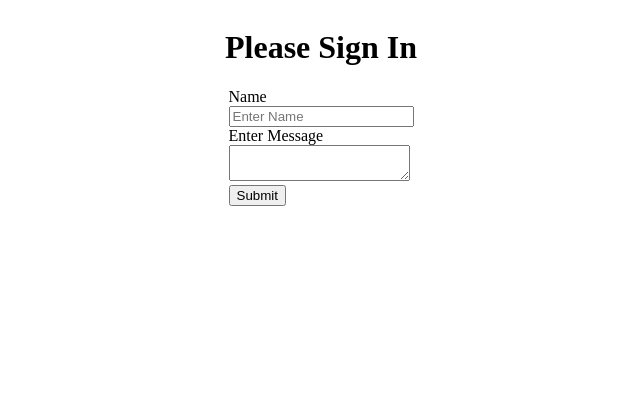
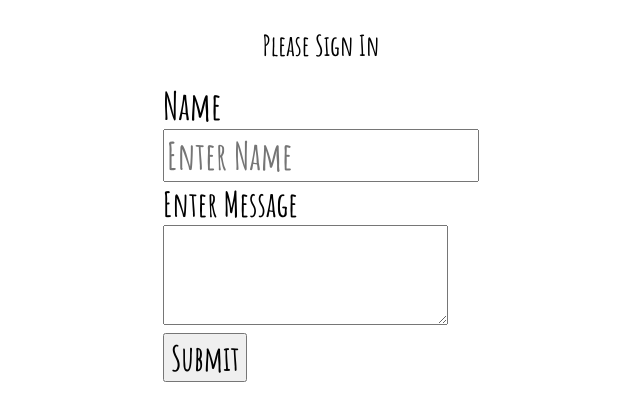
Before and after one commit to zcaldwell/react-useContext-fromscratch, a React app: page / in a window 1280 px wide. Shown: the top 420 px of the page, without its empty margins (319-959 px from the left). Built offline with nearby package versions, Linux system fonts and the light colour scheme.

Commit message:
moving on to testing

```diff
--- /dev/null
+++ b/src/App.css
@@ -0,0 +1,7 @@
+@import url('https://fonts.googleapis.com/css2?family=Amatic+SC:wght@700&display=swap');
+
+* {
+  font-family: 'Amatic SC';
+  font-weight: 700;
+  font-size: 110%;
+}
--- a/src/App.jsx
+++ b/src/App.jsx
@@ -1,5 +1,6 @@
 import Home from './views/Home/Home';
 import { UserProvider } from './context/UserContext';
+import './App.css';
 
 export default function App() {
   return (
--- a/src/components/MessageList/MessageList.css
+++ b/src/components/MessageList/MessageList.css
@@ -5,3 +5,8 @@
   align-items: center;
   margin: 10px;
 }
+
+.allList {
+  display: flex;
+  flex-direction: row;
+}
--- a/src/components/MessageList/MessageList.jsx
+++ b/src/components/MessageList/MessageList.jsx
@@ -3,13 +3,13 @@ import { useMessage } from '../../context/MessageContext';
 import Message from '../Message/Message';
 import styles from './MessageList.css';
 
-const { listItems } = styles;
+const { listItems, allList } = styles;
 
 export default function MessageList() {
   const { messages } = useMessage();
   return (
     <div>
-      <ul>
+      <ul className={allList}>
         {messages.map((message) => {
           return (
             <li key={`${message.name}-${message.entry}`} className={listItems}>
```
